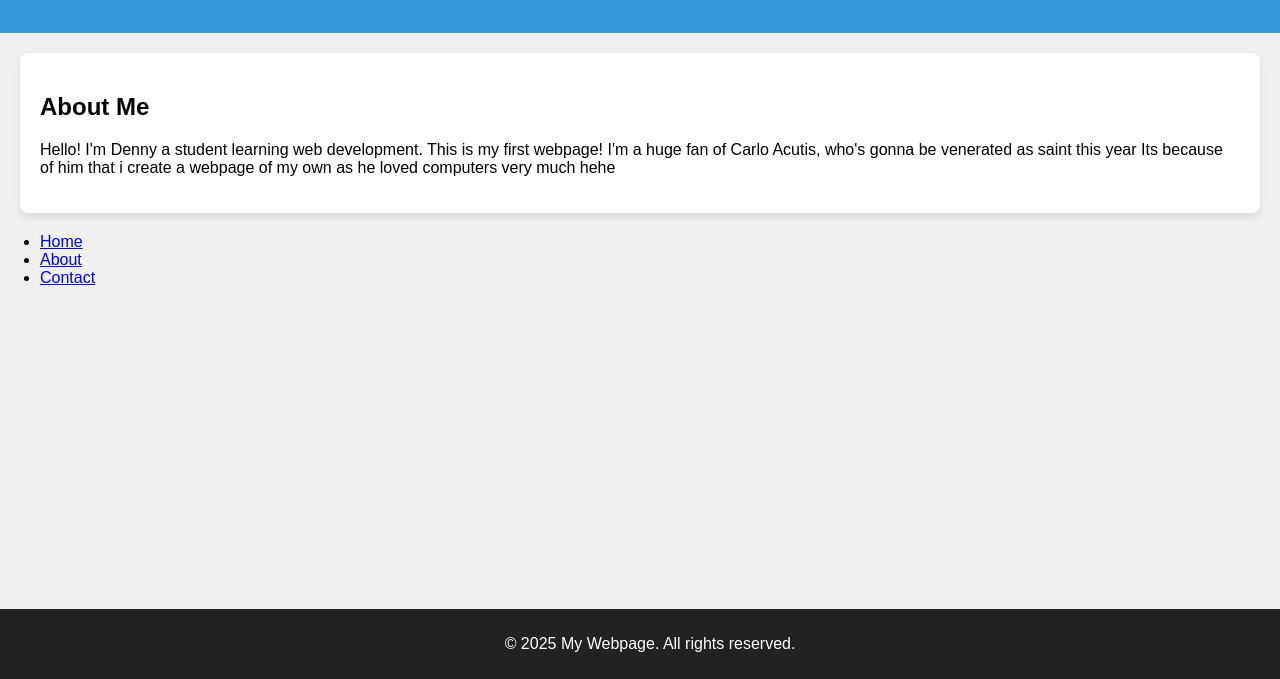
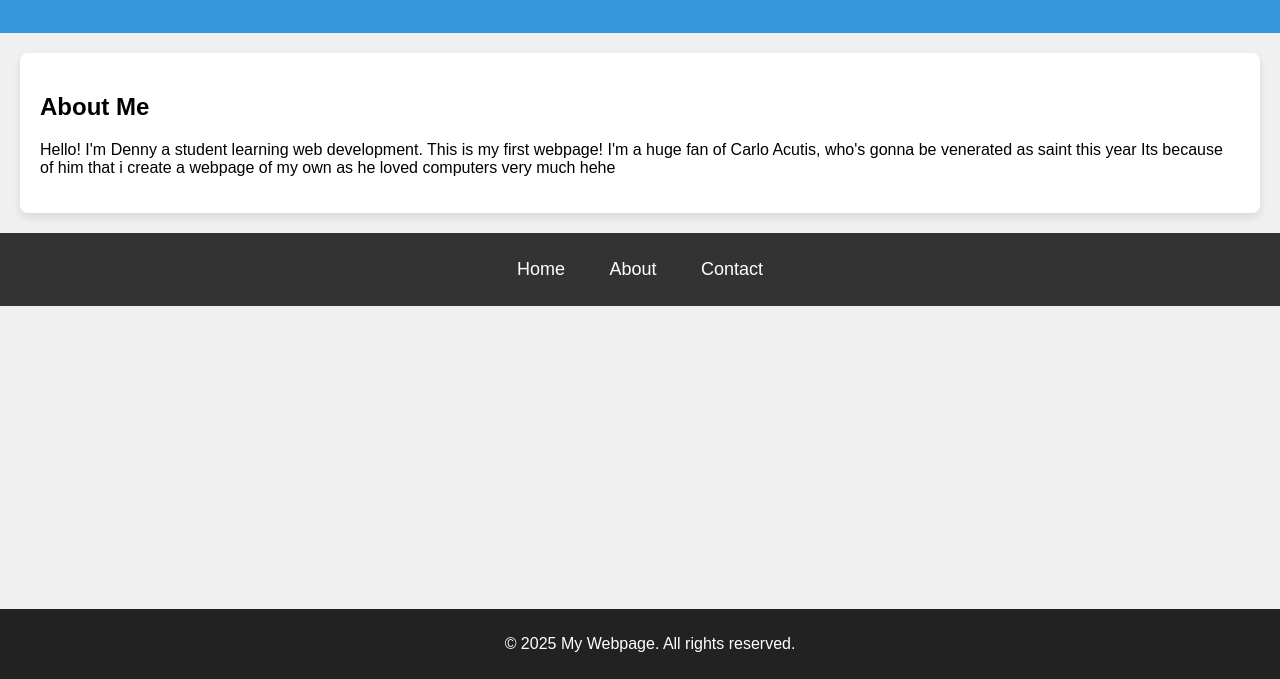
Before and after one commit to DennyJophy/DennyXWeb, a plain HTML site: page index.html in a window 1280 px wide. Shown: the part 121-800 px from the top of the page. Drawn offline with Linux system fonts and the light colour scheme.

Commit message:
Update style.css

```diff
--- a/style.css
+++ b/style.css
@@ -29,6 +29,33 @@ footer {
     width: 100%;
     bottom: 0;
 }
+
+nav {
+    background-color: #333;
+    padding: 10px;
+}
+
+nav ul {
+    list-style-type: none;
+    padding: 0;
+    text-align: center;
+}
+
+nav ul li {
+    display: inline;
+    margin: 0 20px;
+}
+
+nav ul li a {
+    text-decoration: none;
+    color: white;
+    font-size: 18px;
+}
+
+nav ul li a:hover {
+    color: #f0f0f0;
+}
+
 #myImage {
     display: block;
     margin-left: auto;
```
